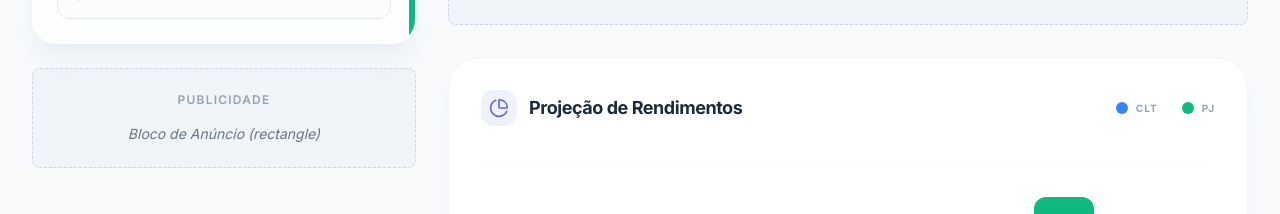
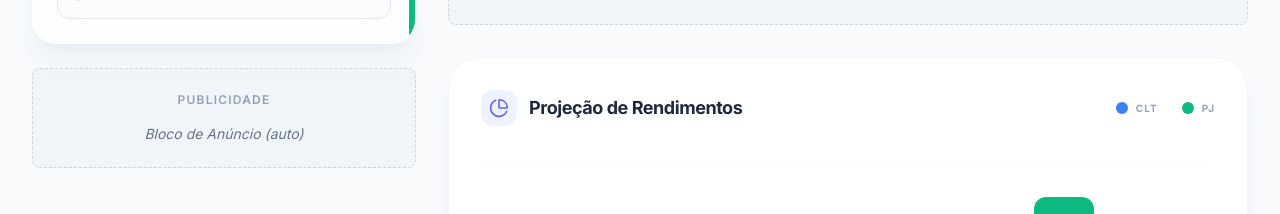
Before and after one commit to rafaelxulipa/cltxpj-website, a React (Vite) app: page / in a window 1280 px wide. Shown: the part 800-1014 px from the top of the page. Built offline with nearby package versions, Linux system fonts and the light colour scheme.

Commit message:
adicionado adsense2

```diff
--- a/App.tsx
+++ b/App.tsx
@@ -163,7 +163,7 @@ const App: React.FC = () => {
             </div>
           </div>
 
-          <AdUnit slot="9217882912" format="rectangle" />
+          <AdUnit slot="9217882912" />
         </div>
 
         {/* Results Display */}
```
